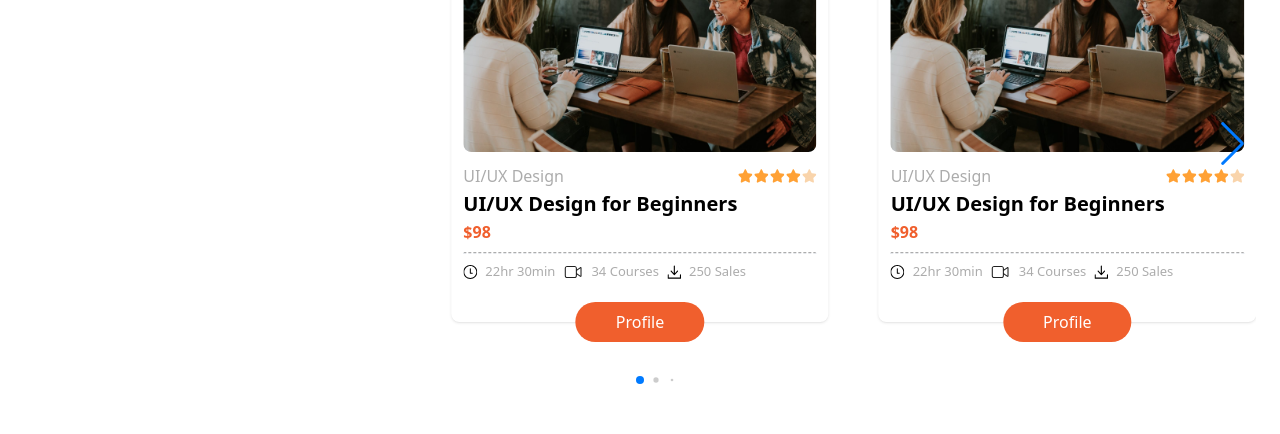
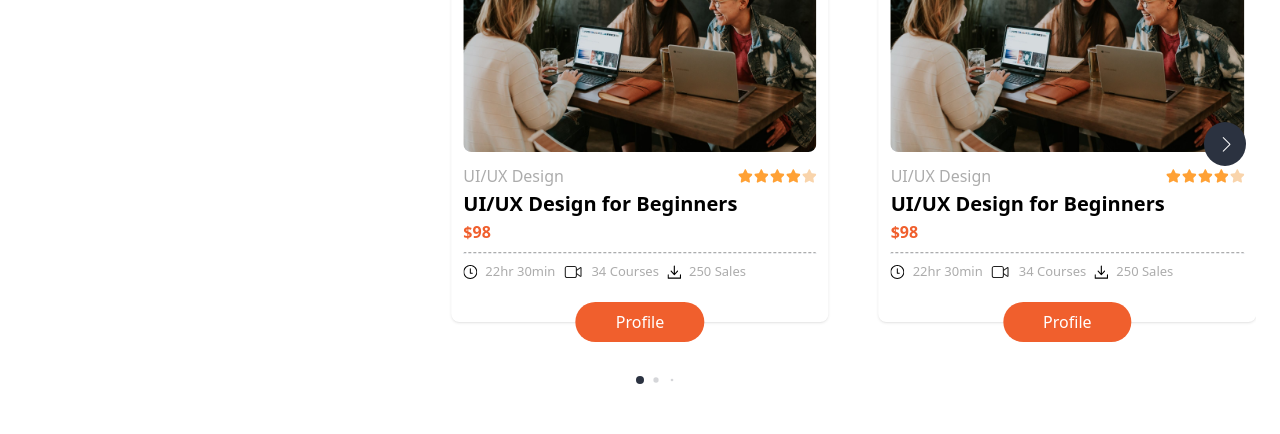
Before and after one commit to Hasnain-js/school-finder-app, a Next.js app: page / in a window 1280 px wide. Shown: the part 1320-1754 px from the top of the page. Built offline with nearby package versions, Linux system fonts and the light colour scheme.

Commit message:
fix: carousal slider issue

```diff
--- a/styles/globals.css
+++ b/styles/globals.css
@@ -17,3 +17,32 @@
 .custom-swiper .swiper-button-disabled {
   display: none;
 }
+
+.custom-swiper .swiper-button-prev {
+  padding: 0px 21px;
+  background-color: #2B3240;
+  border-radius: 50%;
+}
+
+.custom-swiper .swiper-button-prev:after {
+  font-size: 15px;
+  color: white;
+  margin-right: 3px;
+}
+
+.custom-swiper .swiper-button-next {
+  padding: 0px 21px;
+  background-color: #2B3240;
+  border-radius: 50%;
+
+}
+
+.custom-swiper .swiper-button-next:after {
+  font-size: 15px;
+  color: white;
+  margin-left: 3px;
+}
+
+.custom-swiper .swiper-horizontal>.swiper-pagination-bullets.swiper-pagination-bullets-dynamic .swiper-pagination-bullet, .swiper-pagination-horizontal.swiper-pagination-bullets.swiper-pagination-bullets-dynamic .swiper-pagination-bullet {
+  background-color: #2B3240;
+}
```
Also changed, not shown: pages/index.jsx (renamed from pages/index.js).
